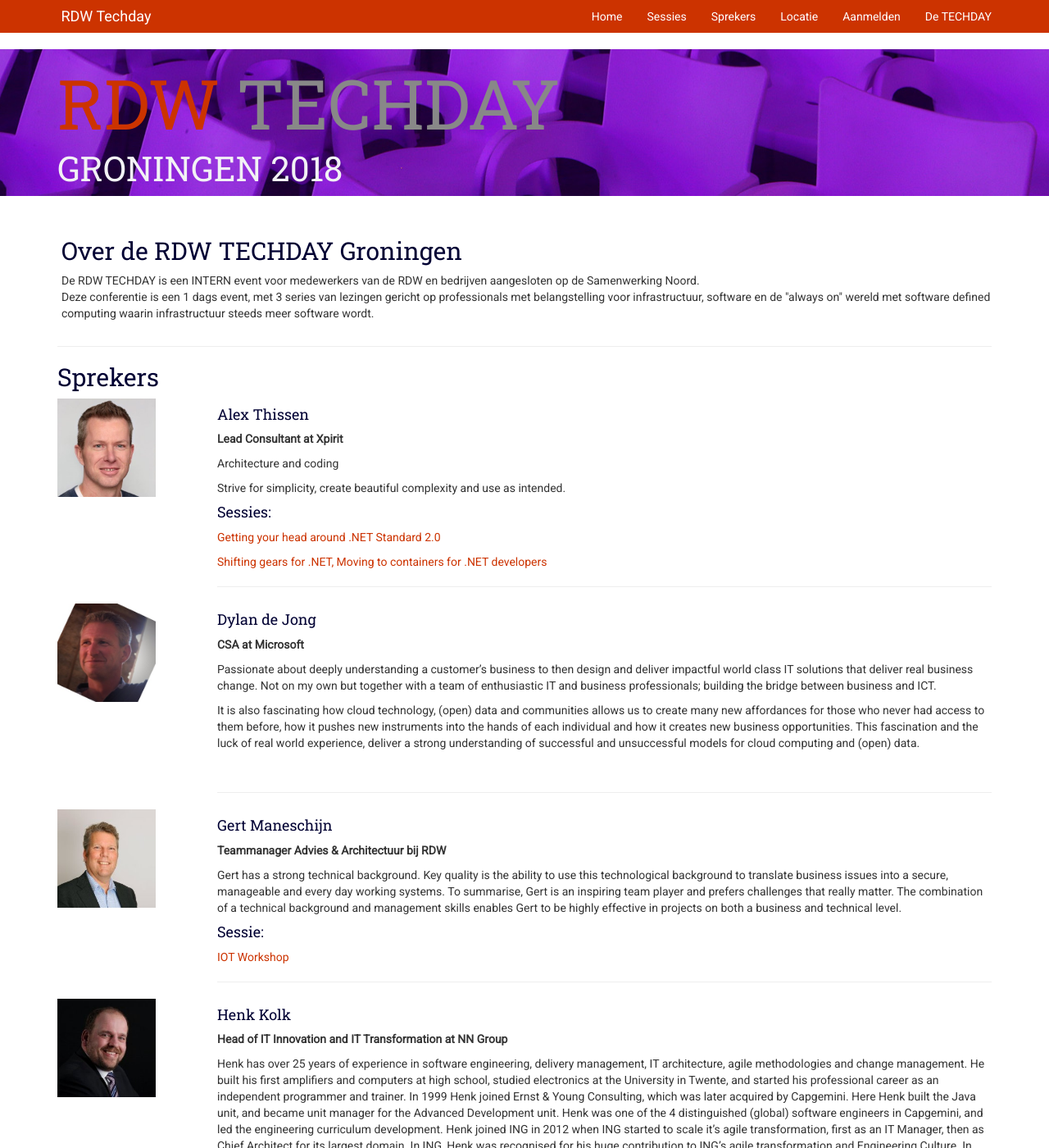
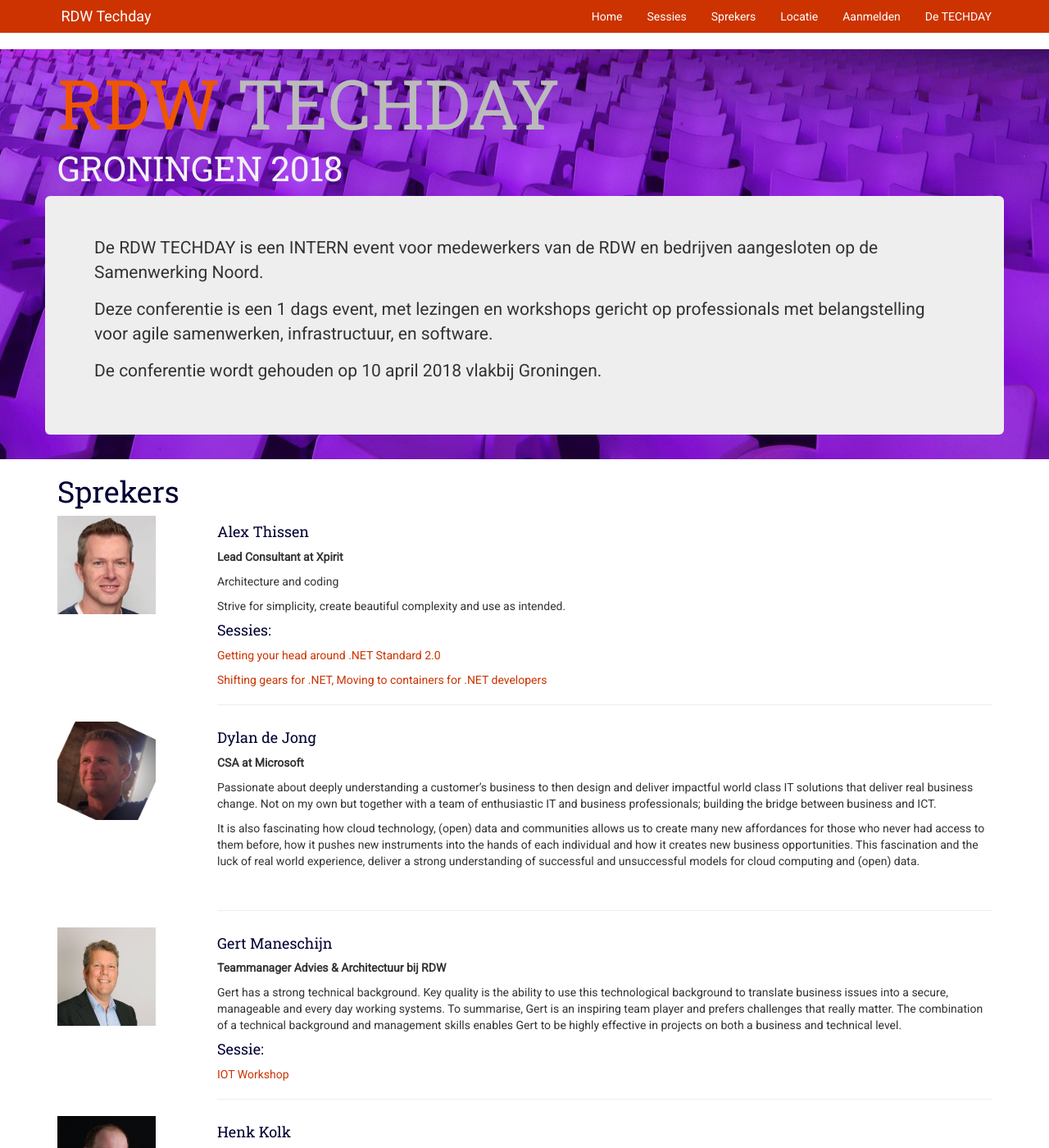
Before and after one commit to rdwtechday/rdwtechday2019, a Jekyll site: the page built from index.md, in a window 1280 px wide and 1400 px high. Shown: the whole window at 82% size. Built offline with Jekyll 4.4.1, drawn with Linux system fonts in a browser that asks for light colours; nearby versions of some CDN libraries; comment, search, counter and statistics services are not loaded.

Commit message:
Voorpagina strak gemaakt.

```diff
--- a/_includes/about.html
+++ /dev/null
@@ -1,13 +0,0 @@
-<section id="about" class="container content-section homepage">
-  <div class="row">
-    <div style="overflow: hidden; padding-top:30px; padding-left:20px;">
-          <h2>Over de RDW TECHDAY Groningen</h2>
-          <div class="head-first-ever"> De RDW TECHDAY is een INTERN event voor medewerkers van de RDW en bedrijven aangesloten op de Samenwerking Noord.
-          </div>
-          <p class="home-paragraph">
-          Deze conferentie is een 1 dags event, met 3 series van lezingen gericht op professionals met belangstelling voor infrastructuur,
-          software en de "always on" wereld met software defined computing waarin infrastructuur steeds meer software wordt.
-          </p>
-        </div>
-      </div>
-</section>
--- a/_includes/intro.html
+++ b/_includes/intro.html
@@ -1,11 +1,23 @@
-<section class="intro">
-    <div class="intro-body">
-        <div class="container">
-            <div class="row">
-                        <div class="col-sm-8">
-                            <h1 class="rdw-orange">RDW</> <span class="rdw-gray">TECHDAY</span></h1>
-                            <h4 class="rdw-light-gray">GRONINGEN 2018</h4>
-                        </div>
+<section id="about">
+    <div class="container">
+        <div class="row">
+            <div class="col-sm-8">
+                <h1 class="rdw-light-orange rdw-intro-big">RDW</> <span class="rdw-intro-gray">TECHDAY</span></h1>
+                <h4 class="rdw-gray-3 rdw-intro">GRONINGEN 2018</h4>
+            </div>
+        </div>
+        <div class="row">
+            <div class="jumbotron">
+                <p>
+                    De RDW TECHDAY is een INTERN event voor medewerkers van de RDW en bedrijven aangesloten op de Samenwerking Noord.
+                </p>
+                <p>
+                    Deze conferentie is een 1 dags event, met lezingen en workshops gericht op professionals met belangstelling voor agile samenwerken, infrastructuur,
+                    en software.
+                </p>
+                <p>
+                    De conferentie wordt gehouden op 10 april 2018 vlakbij Groningen.
+                </p>
             </div>
         </div>
     </div>
--- /dev/null
+++ b/_includes/sprekers.html
@@ -0,0 +1,6 @@
+<section id="speakers">
+    <div class="container">
+        <h1>Sprekers</h1>
+        {% include sprekers_list.html %}
+    </div>
+</section>
--- a/_layouts/home.html
+++ b/_layouts/home.html
@@ -1,30 +1,11 @@
 <!DOCTYPE html>
 <html lang="en">
-
 {% include head.html %}
-
-<body id="page-top" data-spy="scroll" data-target=".navbar-custom">
-
-    {% include nav.html %}
-    {% include intro.html %}
-
-    {% include about.html %}
-
-    <section id="speaker">
-        <div class="container">
-            <hr />
-            <h2>Sprekers</h2>
-            {% include sprekers_list.html %}
-        </div>
-    </section>
-
-    <footer class="footer hidden-xs">
-        <div class="container">
-            <p id="footerparagraph">
-                Copyrights &copy; 2018
-            </p>
-        </div>
-    </footer>
-    {% include js.html %}
+<body id="page-top">
+{% include nav.html %}
+{% include intro.html %}
+{% include sprekers.html %}
+{% include footer.html %}
+{% include js.html %}
 </body>
 </html>
--- a/assets/main.css
+++ b/assets/main.css
@@ -48,3 +48,8 @@
 .rdw-gray {
     color: #888;
 }
+
+
+.rdw-light-gray-bg {
+    background: #f2f2f5;
+}
--- a/assets/override-bootstrap-responsive.css
+++ b/assets/override-bootstrap-responsive.css
@@ -256,22 +256,44 @@
     font-size: 100%;
 }
 
-.intro {
+.rdw-orange {
+    color: #C30;
+}
+
+.rdw-gray-2 {
+    color: #f7f7f7;
+}
+
+
+.rdw-gray-3 {
+    color: #f2f2f5;
+}
+
+.rdw-gray-4 {
+    color: #666;
+}
+
+.rdw-gray-3-bg {
+    background: #f2f2f5;
+}
+
+#about {
     background: url(../../assets/images/bg.jpg) no-repeat bottom center scroll #292c33;
     z-index: -1;
 }
 
-
-.rdw-orange {
-    color: #C30;
+.rdw-intro-big {
     font-size: 600%;
 }
 
-.rdw-light-gray {
+.rdw-intro {
     font-size: 300%;
-    color: #f2f2f5;
 }
 
-.rdw-gray {
-    color: #888;
+.rdw-intro-gray {
+    color: #BBB;
 }
+
+.rdw-light-orange {
+    color: #E50;
+}
```
